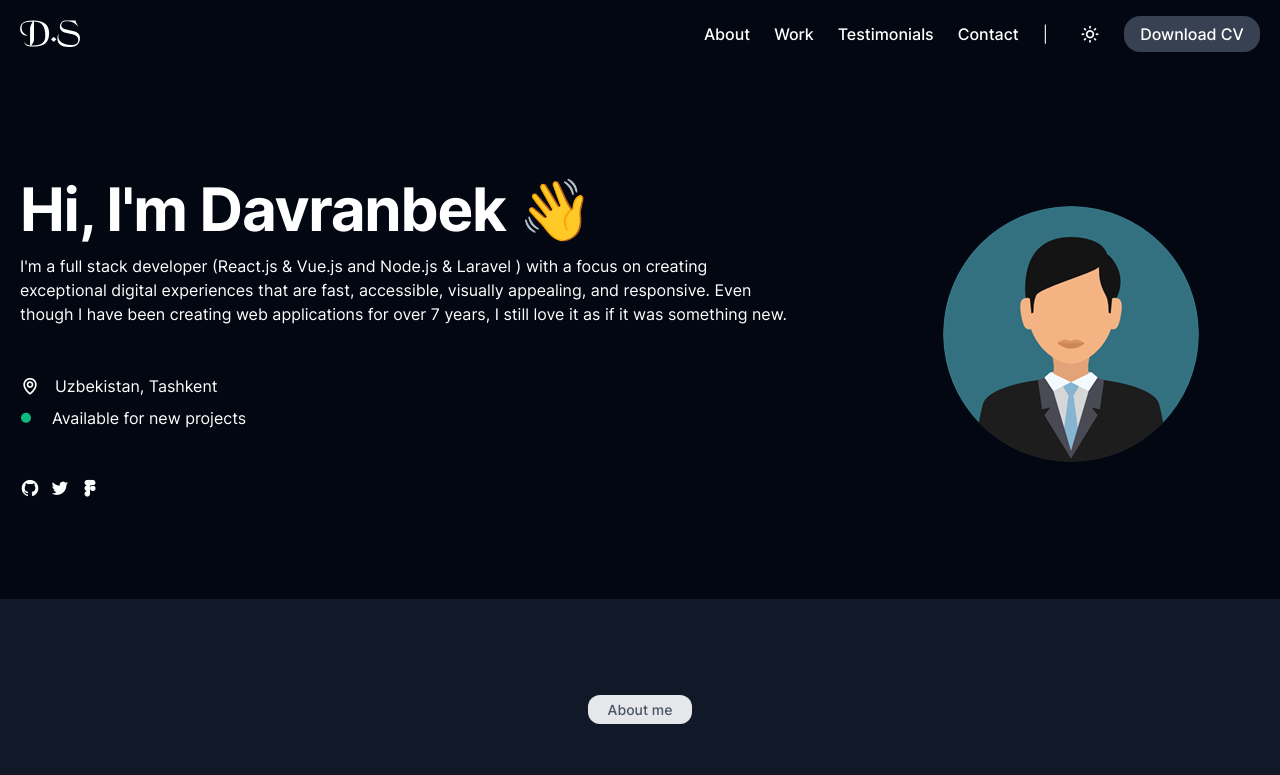
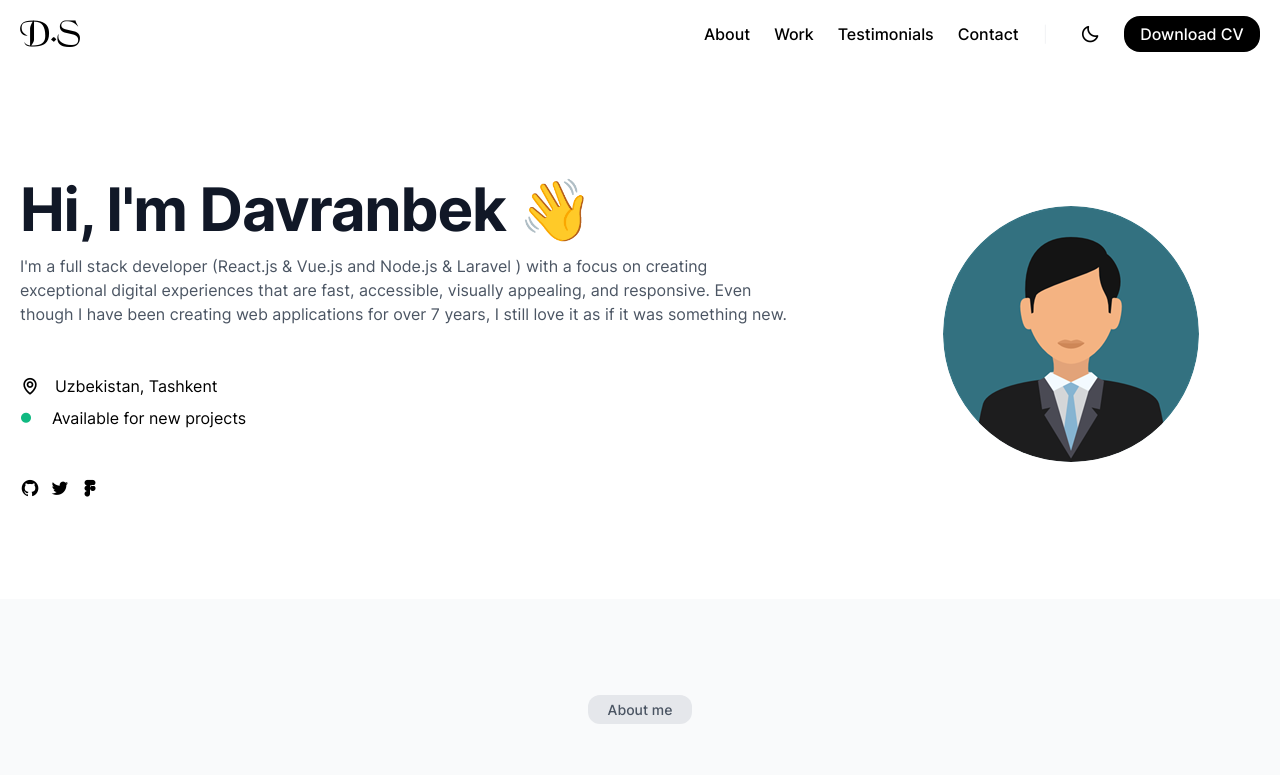
Before and after one commit to dsabirbaev/Portfolio-Template, a React (Vite) app: page / in a window 1280 px wide. Shown: the top 775 px of the page. Built offline with nearby package versions, Linux system fonts and the light colour scheme.

Commit message:
add localstorage

```diff
--- a/src/components/Header/index.jsx
+++ b/src/components/Header/index.jsx
@@ -3,28 +3,18 @@ import "./style.scss";
 
 const index = () => {
     const [menu, setMenu] = useState(false);
-    const [dark, setDark] = useState(() => {
-        const storedDarkMode = localStorage.getItem('darkMode');
-        return storedDarkMode ? false : true;
-
-    });
+    const [dark, setDark] = useState(localStorage.getItem('darkMode') === 'true' || false);
     const navLinkStyle = menu ? { right: 0 } : {};
 
     const toggleDarkMode = () => {
-
         setDark(!dark);
-        // document.documentElement.classList.toggle("dark");
-
     }
     useEffect(() => {
 
-        localStorage.setItem('darkMode', JSON.stringify(dark));
-        if (dark === true) {
-            document.documentElement.classList.add("dark");
-        } else {
-            document.documentElement.classList.remove("dark");
-        }
-    }, [dark]);
+        localStorage.setItem('darkMode', dark);
+        dark ?  document.documentElement.classList.add('dark') : document.documentElement.classList.remove('dark');
+
+      }, [dark]);
 
     return (
         <header className="dark:bg-[#030712]">
```
